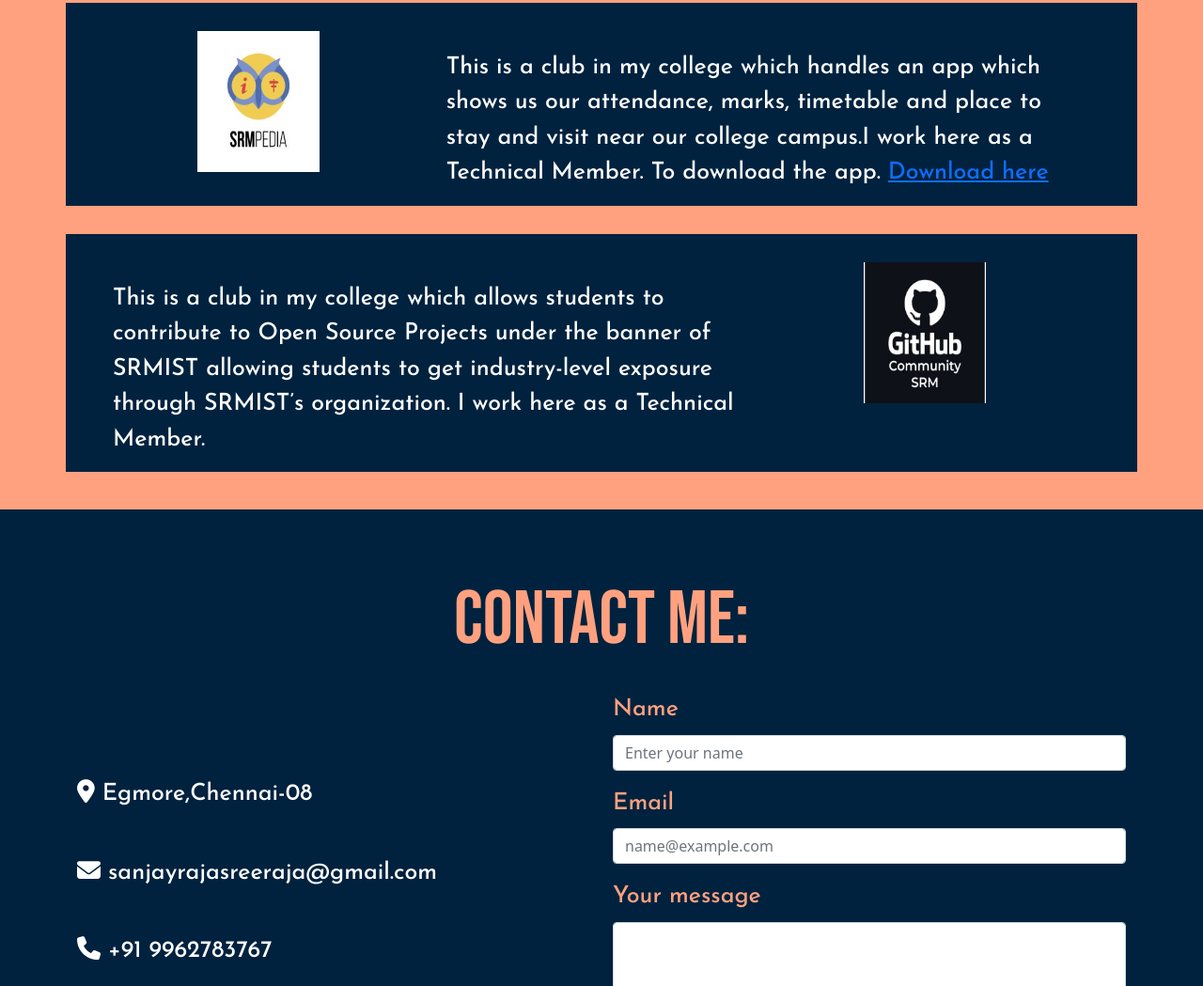
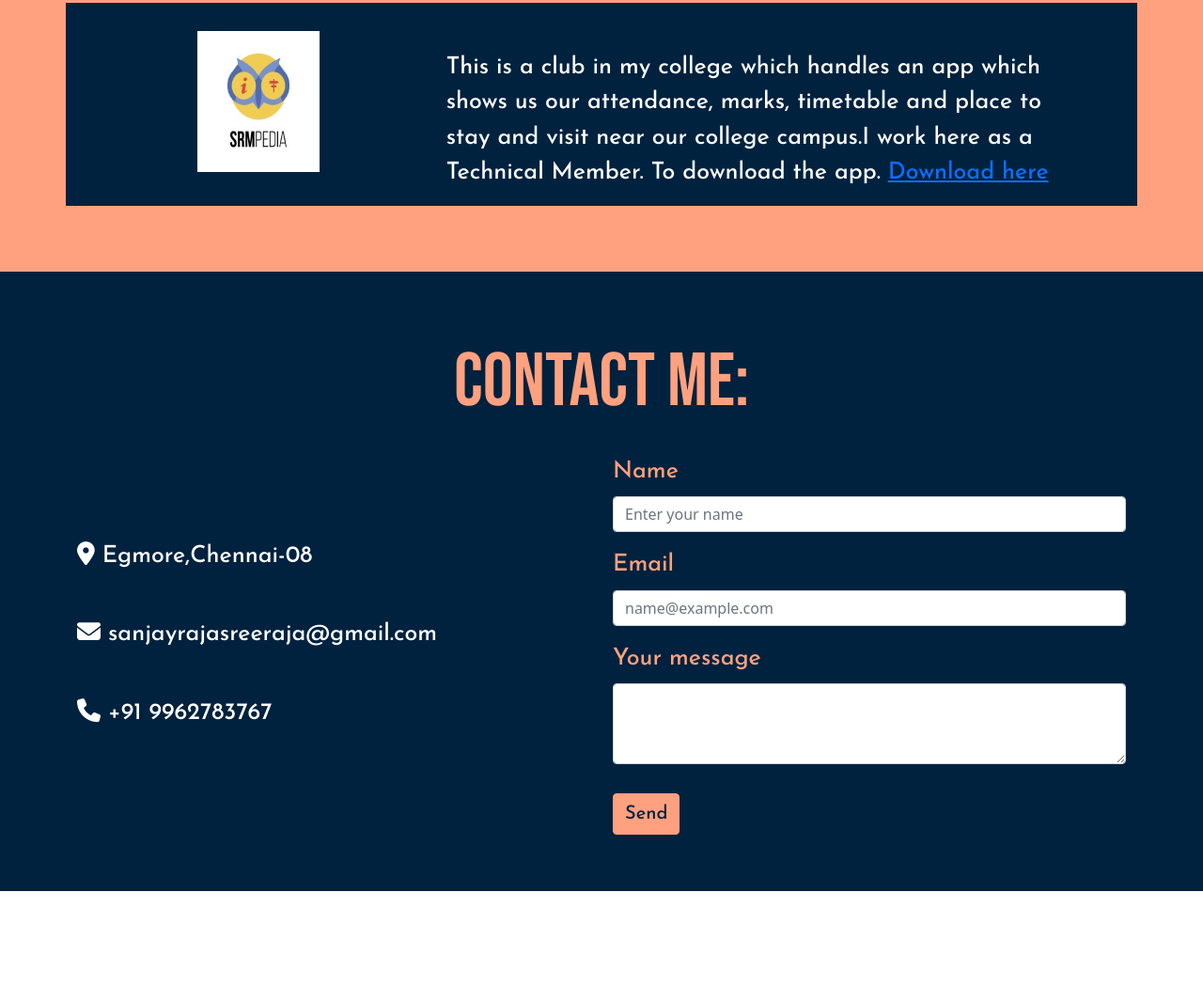
Before and after one commit to sanjayrajasreeraja/PersonalWebsite, a plain HTML site: page index.html in a window 1280 px wide. Shown: the part 2493-3542 px from the top of the page at 94% size. After the commit the page ends 3441 px from the top, so only its background shows below. Drawn offline with nearby package versions, Linux system fonts and the light colour scheme.

Commit message:
Update index.html

```diff
--- a/index.html
+++ b/index.html
@@ -146,17 +146,6 @@
                 </div>
               </div>
         </div>
-        <div class="container" id="we2">
-            <div class="row">
-                <div class="col-8">
-                    <p class="about-para1">This is a club in my college which allows students to contribute to Open Source Projects under the banner of SRMIST allowing students to get industry-level exposure through SRMIST’s organization. I work here as a Technical Member.
-                  </p>
-                  </div>
-                <div class="col">
-                  <img src="images/gcsrm.jpeg" alt="" class="img-sizer">
-                </div>
-              </div>
-        </div>
     </div>
     <a name="contact"></a>
     <div class="bg">
```
